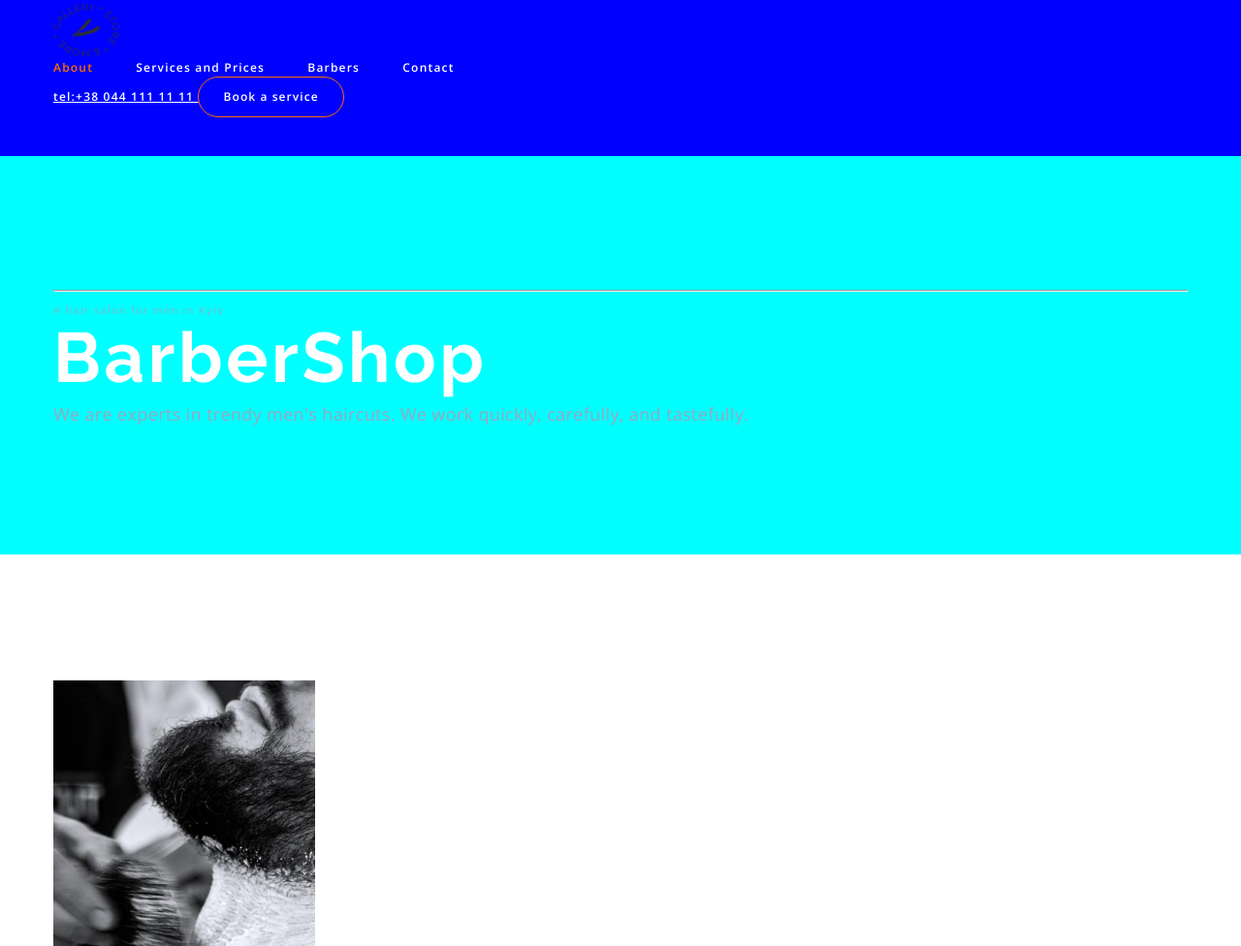
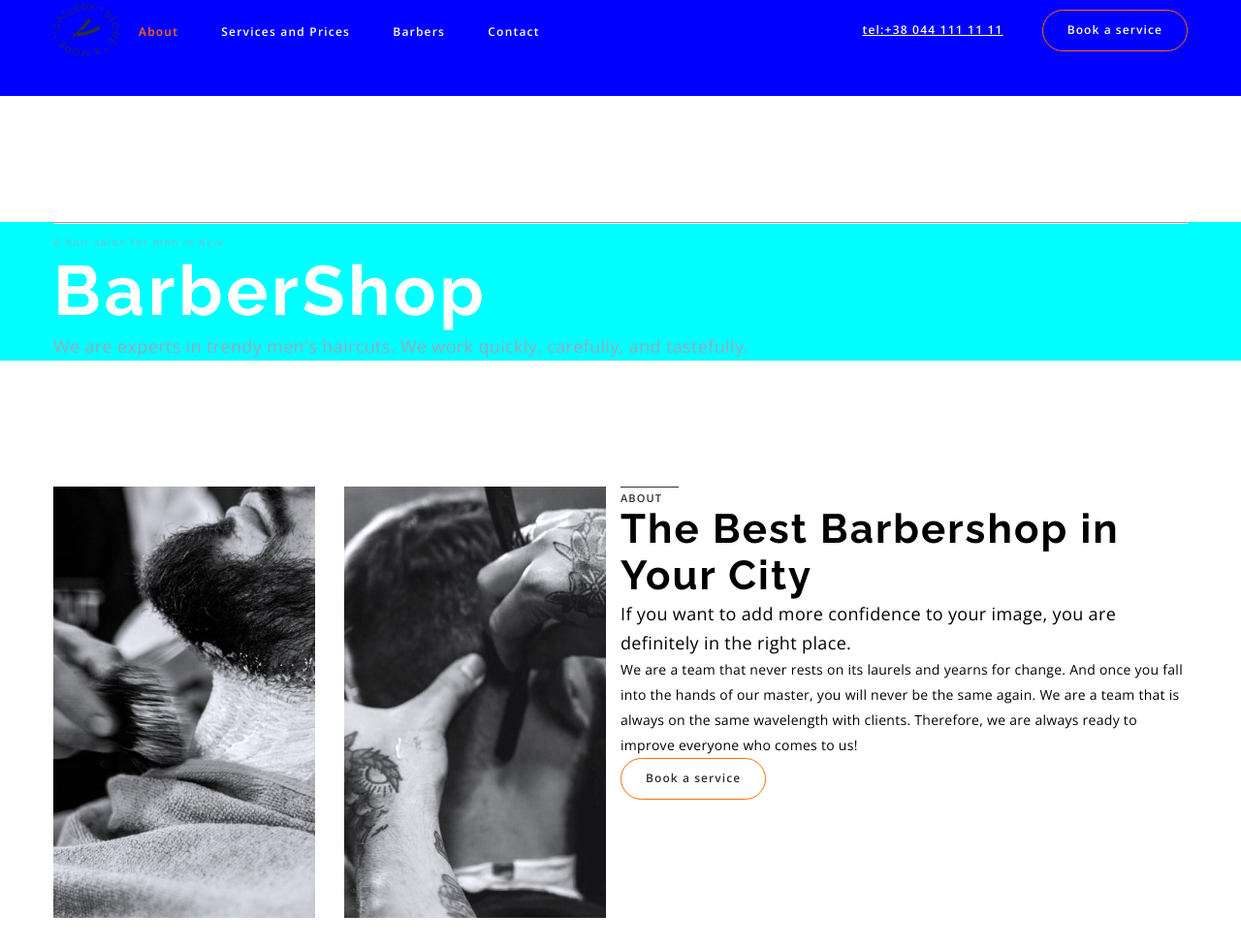
Before and after one commit to CristinaBaroian/Html-modulul-1, a plain HTML site: page index.html in a window 1280 px wide. Shown: the part 36-1012 px from the top of the page at 97% size. Drawn offline with nearby package versions, Linux system fonts and the light colour scheme.

Commit message:
css 18 iulie

```diff
--- a/css/styles.css
+++ b/css/styles.css
@@ -28,24 +28,37 @@ body {
 
 .container{
         max-width: 1280px;
-                margin: 0 auto;
-                padding: 130px 55px;
+               margin: 0 auto ;
+                padding: 0 55px;
+
+}
+
+.section {
+        margin-top: 130px;
+        margin-bottom: 130px;
 
 }
 
 .header-container{
-
         padding:40px 55px;
+        display: flex;
+        justify-content: space-between;
 }
 
-.header-list .header-item:first-child{
-        margin-left: 0;
+.header-nav{
+        display: flex;
+        align-items: center;
 }
+
 
 .header-list .header-item{
      display: inline;
      margin-left: 40px;
 
+}
+
+.header-list .header-item:first-child {
+        margin-left: 20px;
 }
 
 .header-link{
@@ -58,6 +71,12 @@ body {
 
 .header-link-active, .header-link:hover{
     color:var(--primary-color);
+}
+
+.header-address{
+        display: flex;
+        align-items: center;
+        gap: 40px;
 }
 
 .main-header {
@@ -111,6 +130,22 @@ background-color: aqua;
 
 }
 
+.about-container{
+        display: flex;
+}
+
+.about-container .about-images-container{
+        flex-basis: 50%;
+        flex-shrink: 0;
+        display: flex;
+        column-gap: 30px;
+
+}
+
+.about-container .about-text-container {
+
+}
+
 .text-gray{
         color: var(--text-gray);
 }
--- a/index.html
+++ b/index.html
@@ -52,10 +52,12 @@
           </ul>
         </nav>
 
+        <address class="header-address">
           <a href="tel:+38 044 111 11 11" class="header-link"
             >tel:+38 044 111 11 11
           </a>
           <button class="primary-button">Book a service</button>
+        </address>
       </div>
     </header>
 
@@ -73,31 +75,41 @@
       </section>
 
       <section class="about-section section">
-        <div class="container">
+        <div class="about-container container">
+          <div class="about-images-container">
             <img
               src="images/about-img-1.png"
               alt="beard trimming"
               width="270"
               height="440"
             />
-          <img src="images/about-img-2.png" alt="hair cuting" />
+            <img
+              src="images/about-img-2.png"
+              alt="hair cuting"
+              width="270"
+              height="440"
+            />
+          </div>
 
+          <div class="about-text-container">
             <span class="section-subtitle text-gray">
-            <img src="images/linie orizontala.png" alt="orizontal line" /> ABOUT
+              <img src="images/linie orizontala.png" alt="orizontal line" />
+              ABOUT
             </span>
-          <h2 class="section-title">he Best Barbershop in Your City</h2>
+            <h2 class="section-title">The Best Barbershop in Your City</h2>
             <h3 class="section-description">
-            If you want to add more confidence to your image, you are definitely
-            in the right place.
+              If you want to add more confidence to your image, you are
+              definitely in the right place.
             </h3>
             <p class="section-paragraph">
-            We are a team that never rests on its laurels and yearns for change.
-            And once you fall into the hands of our master, you will never be
-            the same again. We are a team that is always on the same wavelength
-            with clients. Therefore, we are always ready to improve everyone who
-            comes to us!
+              We are a team that never rests on its laurels and yearns for
+              change. And once you fall into the hands of our master, you will
+              never be the same again. We are a team that is always on the same
+              wavelength with clients. Therefore, we are always ready to improve
+              everyone who comes to us!
             </p>
             <button class="primary-button text-gray">Book a service</button>
+          </div>
         </div>
       </section>
 
@@ -125,7 +137,9 @@
         </ul>
         <button type="button">Book a Service</button>
       </section>
+
       <section class="section">
+        <div class="container">
           <ul>
             <li>600 <sup>+</sup></li>
             <li>20 <sup>+</sup></li>
@@ -133,16 +147,19 @@
             <li>100 <sup>+</sup></li>
           </ul>
           <span
-          ><img src="images/linie orizontala.png" alt="linie orizontala" /> Old
-          School
+            ><img src="images/linie orizontala.png" alt="linie orizontala" />
+            Old School
           </span>
           <h2>Why do they come to us?</h2>
           <p>
-          Only good things are said about us. But it is better to see and feel 1
-          time than to read 10 times.
+            Only good things are said about us. But it is better to see and feel
+            1 time than to read 10 times.
           </p>
+        </div>
       </section>
+
       <section class="section">
+        <div class="container">
           <span
             ><img src="images/linie orizontala.png" alt="linie orizontala" />for
             true connoisseurs of the atmosphere
@@ -180,8 +197,11 @@
               <p>Extreme Barber</p>
             </li>
           </ul>
+        </div>
       </section>
+
       <section class="section">
+        <div class="container">
           <span
             ><img src="images/linie orizontala.png" alt="linie orizontala" />In
             Latin, "barba" means "beard"
@@ -220,8 +240,11 @@
               />
             </li>
           </ul>
+        </div>
       </section>
+
       <section class="section">
+        <div class="container">
           <h2>Contacts</h2>
           <address>
             Main Street,<br />
@@ -229,6 +252,7 @@
             +38 044 111 11 11 <br />
             barbershop@email.com <br />
           </address>
+        </div>
       </section>
     </main>
 
```
Lines whose indentation alone changed are shown as unchanged.
